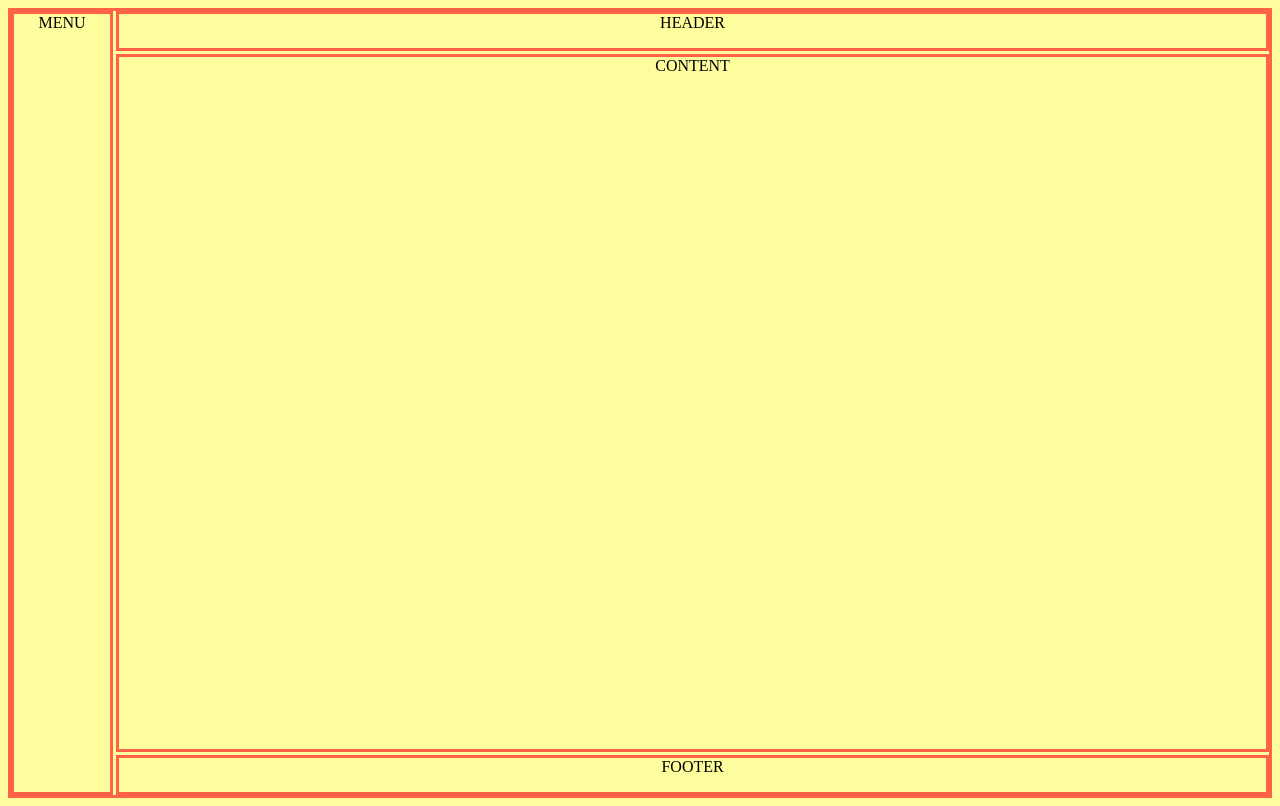
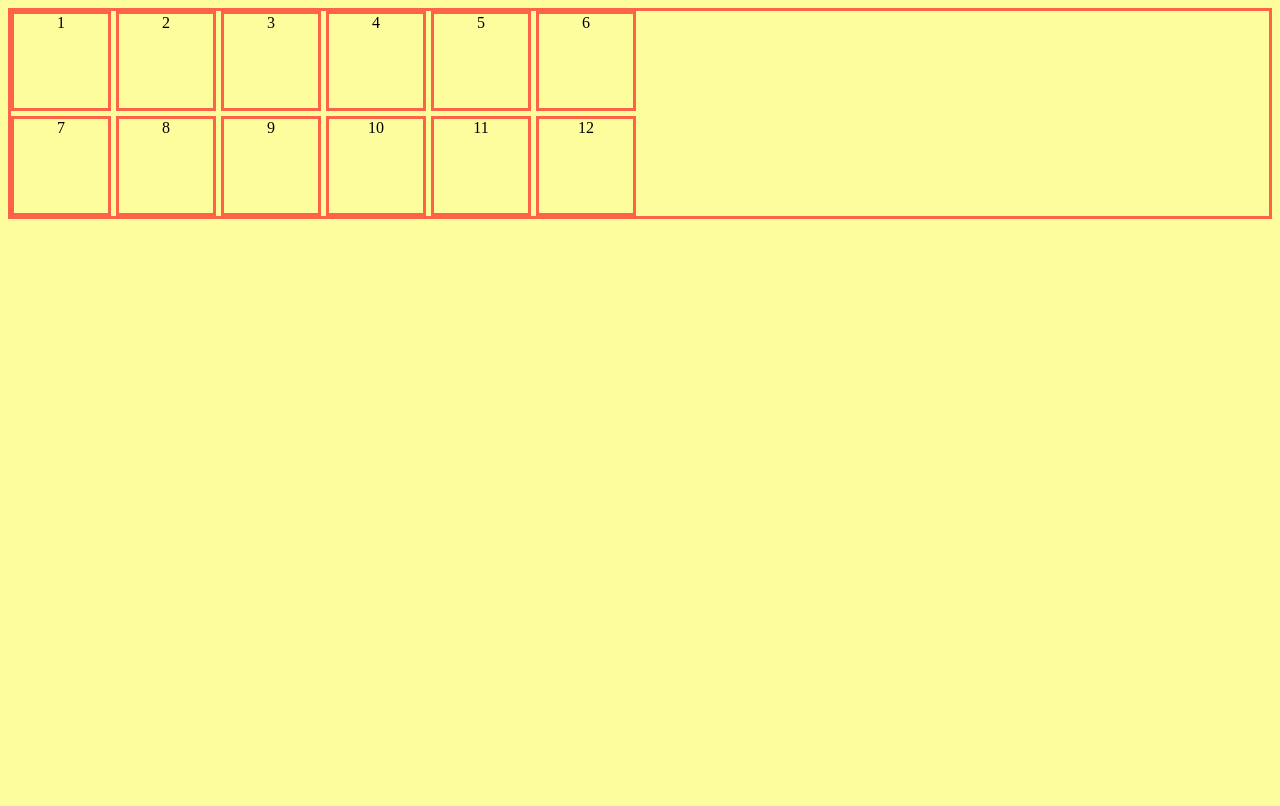
Before and after one commit to adospinoiu/CSS_Grid, a plain HTML site: page Example_2/index.html in a window 1280 px wide. Drawn offline with Linux system fonts and the light colour scheme.

Commit message:
Included code in index.html for FOURTH EXAMPLE PART

```diff
--- a/Example_2/index.css
+++ b/Example_2/index.css
@@ -49,7 +49,7 @@
     /* grid-column: 1 / span 2; */
 
     /* If you DON'T KNOW the number of columns you will eventually have */
-    /* grid-column: 1 / 11;
+    /* grid-column: 1 / -1;
 }
 
 .menu {
@@ -67,20 +67,20 @@
 /* ########################################## */
 
 /* THIRD EXAMPLE PART: Screen Templates */
-.container {
-    height: 100%;
+/* .container { */
+    /* height: 100%;
     display: grid;
     grid-gap: 3px;
     grid-template-columns: repeat(12, 1fr);
     grid-template-rows: 40px auto 40px;
-    grid-template-areas:
+    grid-template-areas: */
         /* . for empty area */
-        "m h h h h h h h h h h h"
-        "m c c c c c c c c c c c"
-        "m f f f f f f f f f f f";
-}
+        /* 'm h h h h h h h h h h h'
+        'm c c c c c c c c c c c'
+        'm f f f f f f f f f f f'; */
 
-.header {
+
+/* .header {
     grid-area: h;
 }
 
@@ -94,4 +94,13 @@
 
 .footer {
     grid-area: f;
+} */
+/* ######################################## */
+
+/* FOURTH EXAMPLE PART */
+.container {
+    display: grid;
+    grid-gap: 5px;
+    grid-template-columns: repeat(6, 100px);
+    grid-template-rows: repeat(2, 100px);
 }
--- a/Example_2/index.html
+++ b/Example_2/index.html
@@ -7,7 +7,7 @@
 </head>
 
 <body>
-    <!-- FRIST EXAMPLE PART -->
+    <!-- Use for FRIST EXAMPLE PART -->
     <!-- <div class="container">
         <div>1</div>
         <div>2</div>
@@ -17,12 +17,28 @@
         <div>6</div>
     </div> -->
 
-
-    <div class="container">
+    <!-- Use for SECOND & THIRD EXAMPLE PART -->
+    <!-- <div class="container">
         <div class="header">HEADER</div>
         <div class="menu">MENU</div>
         <div class="content">CONTENT</div>
         <div class="footer">FOOTER</div>
+    </div> -->
+
+    <!-- Use for FOURTH EXAMPLE PART -->
+    <div class="container">
+        <div>1</div>
+        <div>2</div>
+        <div>3</div>
+        <div>4</div>
+        <div>5</div>
+        <div>6</div>
+        <div>7</div>
+        <div>8</div>
+        <div>9</div>
+        <div>10</div>
+        <div>11</div>
+        <div>12</div>
     </div>
 
 </body>
```
